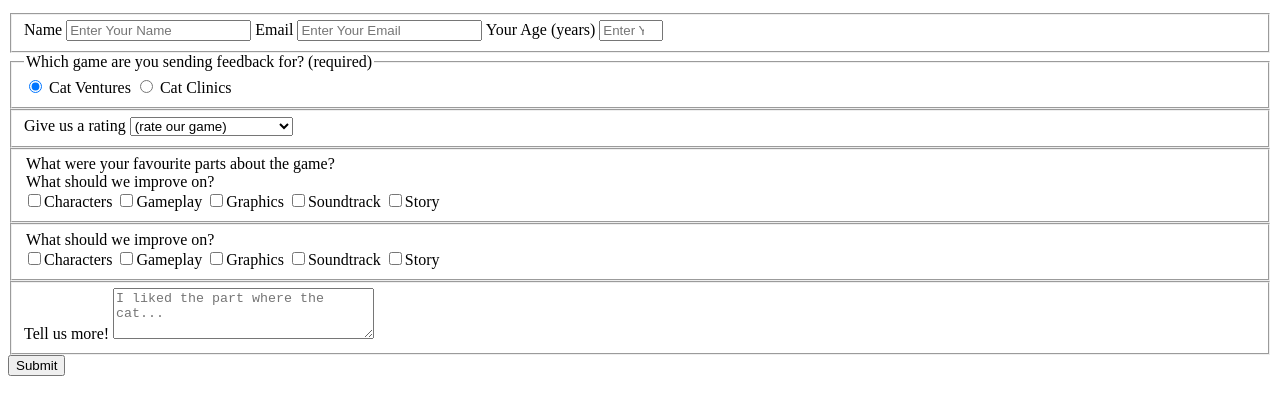
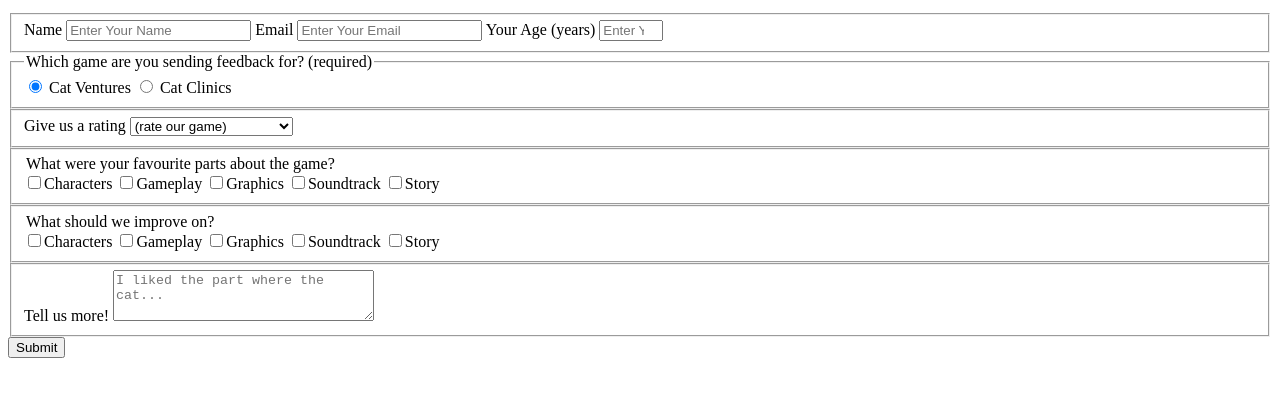
Before and after one commit to pa-rozo-540/FCC, a plain HTML site: page index.html in a window 1280 px wide. Shown: the part 101-516 px from the top of the page. Drawn offline with Linux system fonts and the light colour scheme.

Commit message:
Delete 43 extra text

```diff
--- a/index.html
+++ b/index.html
@@ -42,7 +42,6 @@
       <fieldset>
         <label for="favourite-part">
           <legend>What were your favourite parts about the game?</legend>
-          <legend>What should we improve on?</legend>
           <label><input name="favourite-part" value="characters" type="checkbox" class="inline"/>Characters</a></label>
           <label><input name="favourite-part" value="gameplay" type="checkbox" class="inline"/>Gameplay</a></label>
           <label><input name="favourite-part" value="graphics" type="checkbox" class="inline"/>Graphics</a></label>
```
